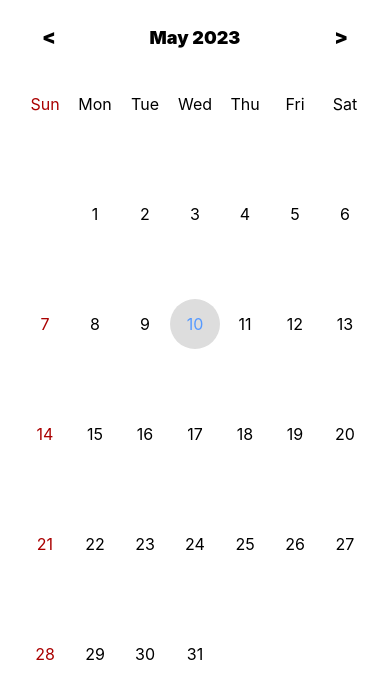
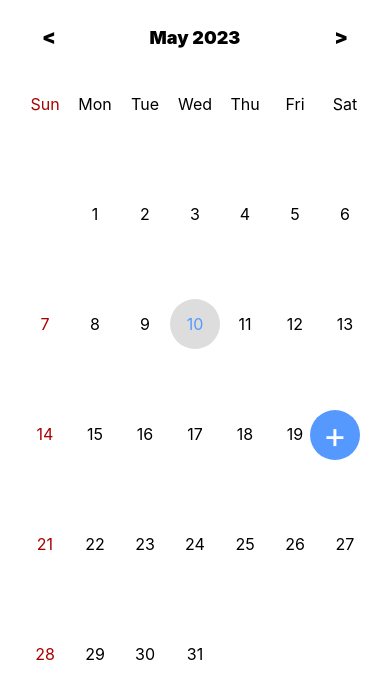
Before and after one commit to IvanSavanovic/CalendarApp, a React Native app: screen / in a window 390 px wide. Shown: the top 698 px of the page. Built offline with nearby package versions, Linux system fonts and the light colour scheme.

Commit message:
Basic modal

```diff
--- /dev/null
+++ b/src/components/calendar/Modal/AddEvent.tsx
@@ -0,0 +1,33 @@
+import React from 'react';
+import {StyleSheet, Text, View} from 'react-native';
+import Modal from 'react-native-modal';
+
+interface AddEventModalProps {
+  /** Open/close modal */
+  open: boolean;
+  /** Set open/close */
+  setOpen: React.Dispatch<React.SetStateAction<boolean>>;
+}
+
+const AddEventModal = ({open, setOpen}: AddEventModalProps) => {
+  return (
+    <View>
+      <Modal
+        isVisible={open}
+        onBackdropPress={() => setOpen(false)}
+        onBackButtonPress={() => {
+          setOpen(false);
+        }}>
+        <View style={styles.main}>
+          <Text>I am the modal content!</Text>
+        </View>
+      </Modal>
+    </View>
+  );
+};
+
+export default AddEventModal;
+
+const styles = StyleSheet.create({
+  main: {flex: 1, backgroundColor: '#ffffff'},
+});
--- a/src/components/calendar/MyCalendar.tsx
+++ b/src/components/calendar/MyCalendar.tsx
@@ -1,5 +1,6 @@
 import React, {useState} from 'react';
 import {StyleSheet, Text, TouchableOpacity, View} from 'react-native';
+import AddEventModal from './Modal/AddEvent';
 
 export const months = [
   'January',
@@ -28,6 +29,7 @@ const MyCalendar = () => {
   /** Used for selecting dates in calendar */
   const [selcetedDate, setSelectedDate] = useState<Date>(new Date());
   const [today] = useState<Date>(new Date());
+  const [openAddEvent, setOpenAddEvent] = useState<boolean>(false);
 
   const textColorToday = (item: number, colIndex: number) => {
     if (
@@ -155,21 +157,42 @@ const MyCalendar = () => {
     return rows;
   };
 
+  const renderAddEventButton = () => {
+    const disabled = !(
+      activeDate.getMonth() === selcetedDate.getMonth() &&
+      activeDate.getFullYear() === selcetedDate.getFullYear()
+    );
+    const backgroundColor = {backgroundColor: disabled ? '#b1b5ba' : '#5599ff'};
+
+    return (
+      <View style={styles.addEventView}>
+        <TouchableOpacity
+          style={[styles.addEventButton, backgroundColor]}
+          onPress={() => setOpenAddEvent(true)}
+          disabled={disabled}>
+          <Text style={styles.addEventButtonText}>+</Text>
+        </TouchableOpacity>
+      </View>
+    );
+  };
+
   return (
     <View style={styles.main}>
+      <AddEventModal open={openAddEvent} setOpen={setOpenAddEvent} />
       <View style={styles.headerView}>
         <TouchableOpacity onPress={() => onButtonClick(false)}>
-          <Text style={styles.buttonHeaderText}>{'<'}</Text>
+          <Text style={styles.buttonHeaderMonthText}>{'<'}</Text>
         </TouchableOpacity>
         <Text style={styles.headerText}>
           {months[activeDate.getMonth()] + ' '}
           {activeDate.getFullYear()}
         </Text>
         <TouchableOpacity onPress={() => onButtonClick(true)}>
-          <Text style={styles.buttonHeaderText}>{'>'}</Text>
+          <Text style={styles.buttonHeaderMonthText}>{'>'}</Text>
         </TouchableOpacity>
       </View>
       {renderRows()}
+      {renderAddEventButton()}
     </View>
   );
 };
@@ -194,7 +217,7 @@ const styles = StyleSheet.create({
     fontSize: 18,
     textAlign: 'center',
   },
-  buttonHeaderText: {fontWeight: '900', fontSize: 20, textAlign: 'center'},
+  buttonHeaderMonthText: {fontWeight: '900', fontSize: 20, textAlign: 'center'},
   dateOpacity: {
     width: 50,
     height: 50,
@@ -213,4 +236,21 @@ const styles = StyleSheet.create({
     paddingBottom: 30,
     alignItems: 'center',
   },
+  addEventView: {
+    position: 'absolute',
+    top: 385,
+    right: 30,
+  },
+  addEventButton: {
+    width: 50,
+    height: 50,
+    justifyContent: 'center',
+    alignItems: 'center',
+    textAlign: 'center',
+    borderRadius: 100,
+  },
+  addEventButtonText: {
+    color: '#ffffff',
+    fontSize: 36,
+  },
 });
```
